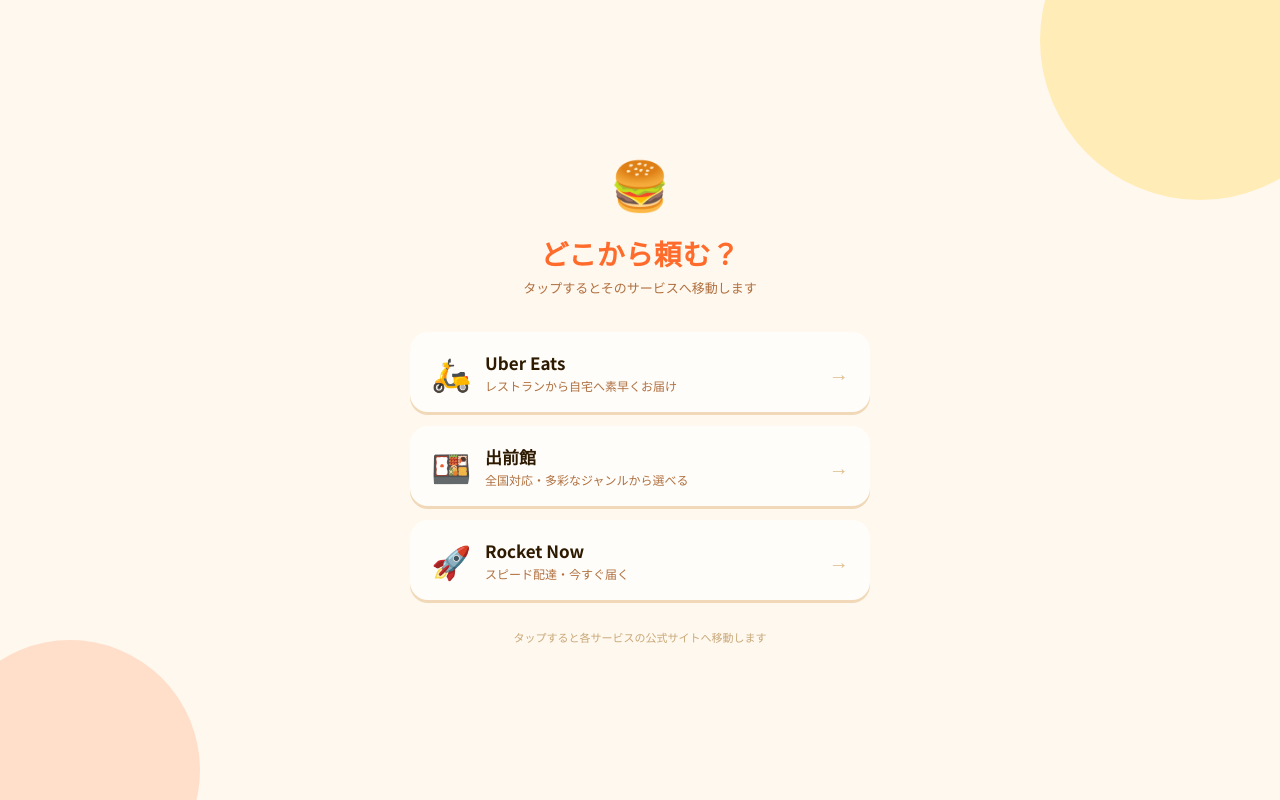
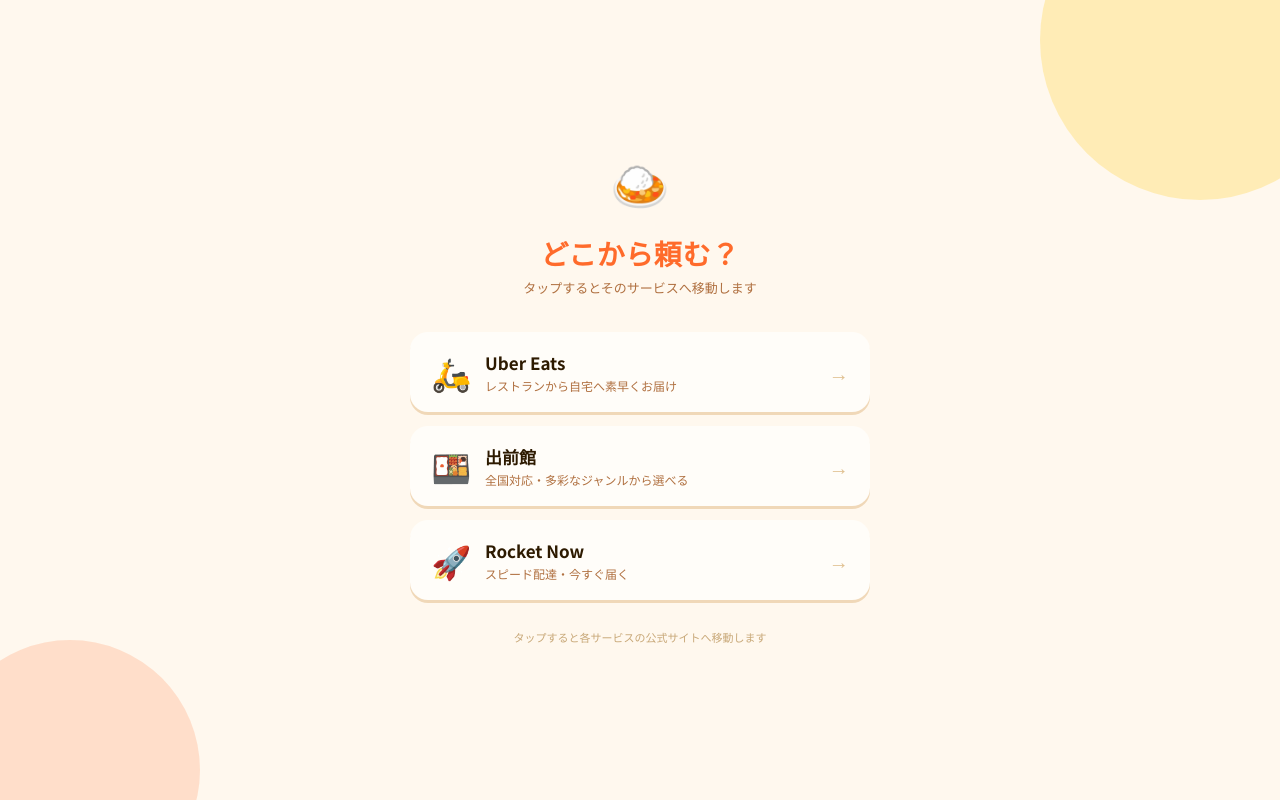
Before and after one commit to honda1994/-, a plain HTML site: page index.html in a window 1280 px wide. Drawn offline with Linux system fonts and the light colour scheme.

Commit message:
Add files via upload

```diff
--- a/index.html
+++ b/index.html
@@ -179,7 +179,7 @@
 </head>
 <body>
   <div class="container">
-    <span class="emoji-top">🍔</span>
+    <span class="emoji-top">🍛</span>
     <h1>どこから頼む？</h1>
     <p class="subtitle">タップするとそのサービスへ移動します</p>
 
```
